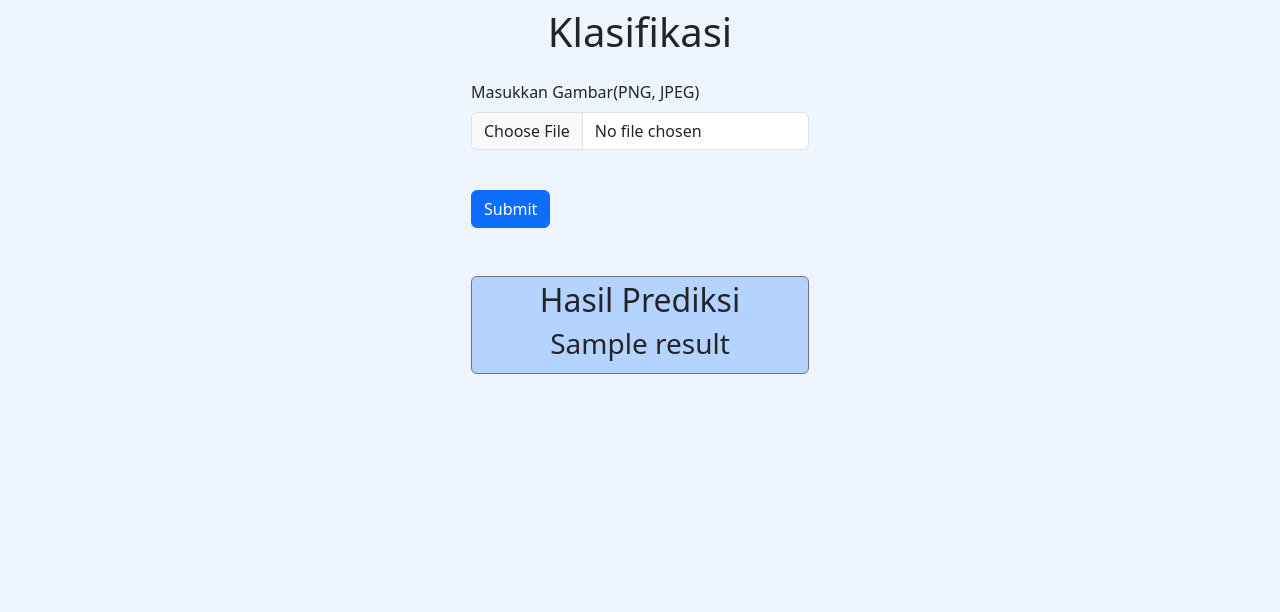
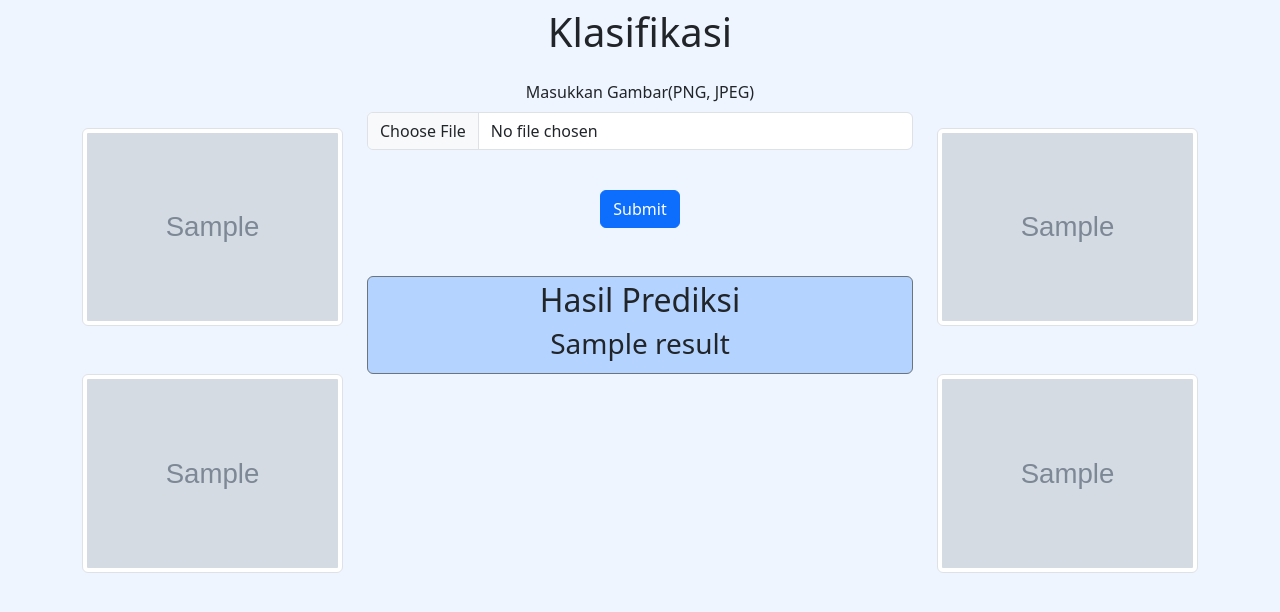
Before and after one commit to Dan1elKusuma/skripsi-web-lung-classification, a Flask app: template templates/classify.html in a window 1280 px wide. Shown: the part 56-668 px from the top of the page. Run offline with Flask 3, Linux system fonts and the light colour scheme; the template is opened without the code that fills it: most values are stand-ins (such as "Sample title", 1, 10 or a date in 2020); grey boxes marked "Sample" are stand-in pictures.

Commit message:
update: display random image in classify menu - if condition not exist, take random condition

```diff
--- a/app.py
+++ b/app.py
@@ -4,6 +4,7 @@ import numpy as np
 import tensorflow as tf
 import cv2
 import os
+import random
 from tensorflow.keras.applications.vgg16 import decode_predictions
 
 app = Flask(__name__)
@@ -23,36 +24,50 @@ target_size = (224,224)
 def custom_preprocess_image(img):
     # Convert the image to a NumPy array
     img_array = np.array(img)
-    print("mulai preprocessing",img_array.shape)
 
     # Handle both RGB and grayscale images
     if len(img_array.shape) == 3:
-        print("masuk if")
         gray_image = cv2.cvtColor(img_array, cv2.COLOR_BGR2GRAY)
-        print("gray if", gray_image.shape)
         gray_image = np.repeat(np.expand_dims(gray_image, axis=-1), 1, axis=-1)
     else:
         gray_image = img_array
         gray_image = np.repeat(np.expand_dims(img, axis=-1), 1, axis=-1)
 
     # Resize and normalize pixel values
-    print("shape", gray_image.shape)
     resized_image = cv2.resize(gray_image, target_size)
-    print("selesai resize")
     normalized_image = resized_image / 255.0
-
-    print("normal shape", normalized_image.shape)
 
     # Add batch dimension
     preprocessed_image = np.expand_dims(normalized_image, axis=0)
-    print("preproceseed shape", preprocessed_image.shape)
 
     return preprocessed_image
 
+def shuffle_images(predicted_condition = None):
+    imgs = []
+
+    file_path = os.path.dirname(__file__)
+    base_path = os.path.join(file_path, "static", "dataset2", "train")
+    condition = predicted_condition if predicted_condition else random.choice(conditions)
+
+    dataset_folder_path = os.path.join(base_path, condition)
+
+    list_imgs = os.listdir(dataset_folder_path)
+
+    if list_imgs:
+        imgs.append(random.choice(list_imgs))
+        imgs.append(random.choice(list_imgs))
+        imgs.append(random.choice(list_imgs))
+        imgs.append(random.choice(list_imgs))
+
+        for idx, value in enumerate(imgs, 0):
+            imgs[idx] = f"static/dataset2/train/{condition}/{value}"
+
+    return imgs
 
 @app.route('/')
 def index():
-    return render_template('classify.html')
+    imgs = shuffle_images()
+    return render_template('classify.html', imgs=imgs)
 
 @app.route('/classify', methods=['POST'])
 def classify_image():
@@ -72,7 +87,9 @@ def classify_image():
         predictions_labels = np.argmax(predictions)
         predictions_labels = conditions[predictions_labels]
 
-        return render_template("classify.html", result=predictions_labels)
+        imgs = shuffle_images(predictions_labels)
+
+        return render_template("classify.html", result=predictions_labels, imgs =imgs)
 
     except Exception as e:
         import traceback
--- a/templates/base.html
+++ b/templates/base.html
@@ -40,7 +40,7 @@
     </nav>
 
     <div class="container-fluid pt-2">
-        <div class="mx-auto" style="width:fit-content;">
+        <div class="mx-auto" style="width:100%;">
             <h1 class="text-center pb-3">{{ header }}</h1>
             {{ content }}
         </div>
--- a/templates/classify.html
+++ b/templates/classify.html
@@ -4,6 +4,15 @@
 {%set header%}Klasifikasi{% endset %}
 
 {%set content %}
+    <div class="container text-center">
+        <div class="row align-items-start">
+          <div class="col-3">
+            {%if imgs%}
+                <img src="{{imgs[0]}}" class="img-fluid img-thumbnail rounded d-block mx-auto my-5" alt="...">
+                <img src="{{imgs[1]}}" class="img-fluid img-thumbnail rounded d-block mx-auto" alt="...">
+            {%endif%}
+          </div>
+          <div class="col-6">
             <form action="/classify" method="post" enctype="multipart/form-data">
                 <div class="mb-3">
                     <label for="formFile" class="form-label">Masukkan Gambar(PNG, JPEG)</label>
@@ -19,4 +28,13 @@
                     <h3 class="text-center">{{result}}</h3>
                 </div>
             {%endif%}
+          </div>
+          <div class="col-3">
+            {%if imgs%}
+                <img src="{{imgs[2]}}" class="img-fluid img-thumbnail rounded d-block mx-auto my-5" alt="...">
+                <img src="{{imgs[3]}}" class="img-fluid img-thumbnail rounded d-block mx-auto" alt="...">
+            {%endif%}
+          </div>
+        </div>
+      </div>
 {%endset%}
```
Lines whose indentation alone changed are shown as unchanged.
